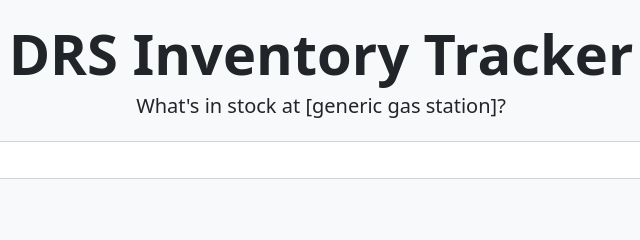
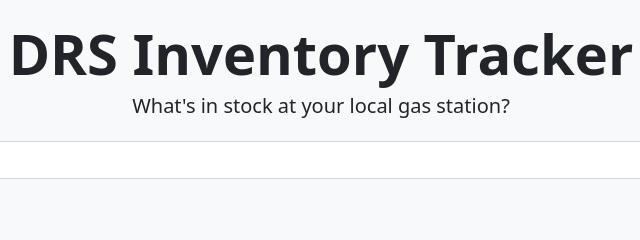
Before and after one commit to keba2993/WT-DFS-Hackathon-2022, a website: page dist/index.html in a window 1280 px wide. Shown: the top 240 px of the page, 319-959 px from the left. Drawn offline with nearby package versions, Linux system fonts and the light colour scheme; grey boxes are pictures that could not be loaded.

Commit message:
change top text

```diff
--- a/dist/index.html
+++ b/dist/index.html
@@ -24,7 +24,7 @@
         <div class="container px-4 px-lg-5 my-3">
             <div class="text-center text-dark">
                 <h1 class="display-4 fw-bolder">DRS Inventory Tracker</h1>
-                <p class="lead fw-normal text-dark-50 mb-0">What's in stock at [generic gas station]?</p>
+                <p class="lead fw-normal text-dark-50 mb-0">What's in stock at your local gas station?</p>
             </div>
         </div>
     </header>
```
